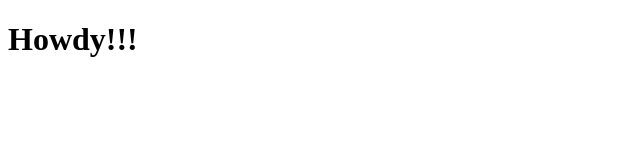
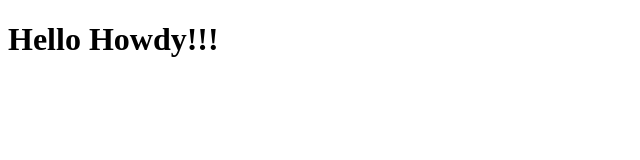
Before and after one commit to nikhilrajs/nikhilrajs.github.io, a plain HTML site: page index.html in a window 1280 px wide. Shown: the whole page, without its empty margins (0-640 px from the left). Drawn offline with Linux system fonts and the light colour scheme.

Commit message:
2nd commit

```diff
--- a/index.html
+++ b/index.html
@@ -5,6 +5,6 @@
 	<title>Nikhil's Portfolio</title>
 </head>
 <body>
-	<h1>Howdy!!!</h1>
+	<h1>Hello Howdy!!!</h1>
 </body>
 </html>
```
